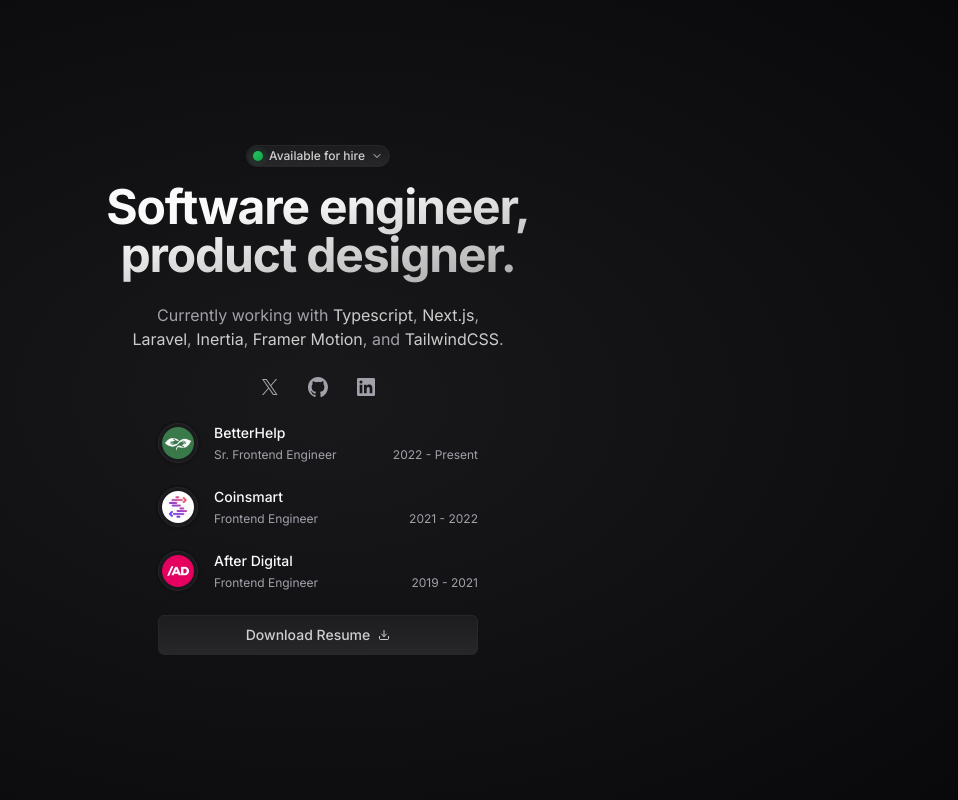
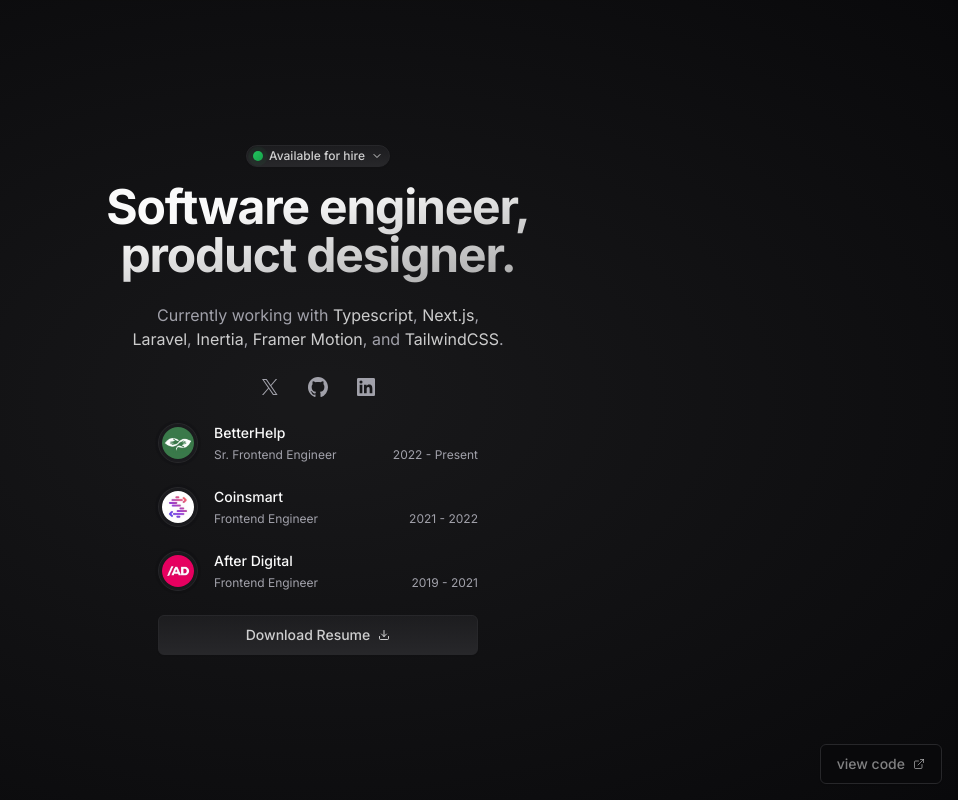
Before and after one commit to jrcairns/justincairns.dev, a Next.js app: page / in a window 1280 px wide. Shown: the whole page, without its empty margins (322-1280 px from the left). Built offline with nearby package versions, Linux system fonts and the light colour scheme; no server answers.

Commit message:
add link to repo

```diff
--- a/src/app/layout.tsx
+++ b/src/app/layout.tsx
@@ -4,6 +4,9 @@ import { Analytics } from "@vercel/analytics/react"
 
 import { cn } from "@/lib/utils";
 import "./globals.css";
+import Link from "next/link";
+import { ExternalLink } from "lucide-react";
+import { buttonVariants } from "@/components/ui/button";
 
 const inter = Inter({ subsets: ["latin"] });
 
@@ -37,6 +40,12 @@ export default function RootLayout({
     <html className="h-full" lang="en">
       <body className={cn(inter.className, "h-full shadow-inner [--gradient-position:ellipse_at_top] sm:[--gradient-position:ellipse_at_center] bg-[radial-gradient(var(--gradient-position),_var(--tw-gradient-stops))] from-[#18181A] from-[5%] to-background text-sm antialiased flex sm:items-center pt-6 sm:pt-0")}>
         {children}
+        <div className="absolute bottom-4 right-4">
+          <Link className={cn(buttonVariants({ variant: "outline" }), "space-x-2 items-center")} target="_blank" href="https://github.com/jrcairns/justincairns.dev">
+            <span>view code</span>
+            <ExternalLink className="w-3 h-3" />
+          </Link>
+        </div>
         <Analytics />
       </body>
     </html>
--- a/src/components/ui/button.tsx
+++ b/src/components/ui/button.tsx
@@ -14,7 +14,7 @@ const buttonVariants = cva(
         destructive:
           "bg-destructive text-destructive-foreground shadow-sm hover:bg-destructive/90",
         outline:
-          "border border-input bg-background shadow-sm hover:bg-accent hover:text-accent-foreground",
+          "border border-input bg-background shadow-sm text-foreground/50 hover:text-foreground/80",
         secondary:
           "border bg-gradient-to-b from-secondary/50 to-secondary text-secondary-foreground/80 shadow-sm hover:bg-secondary/80",
         ghost: "hover:bg-accent hover:text-accent-foreground",
```
